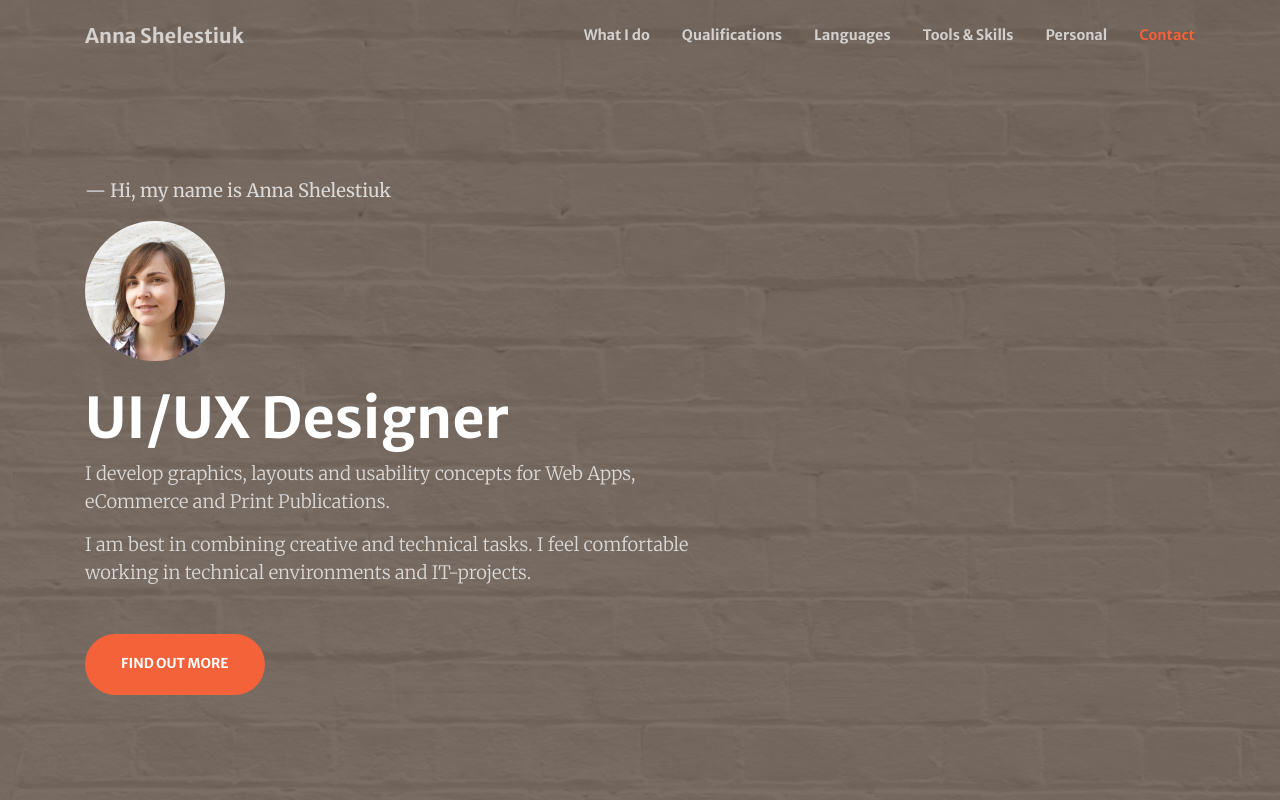
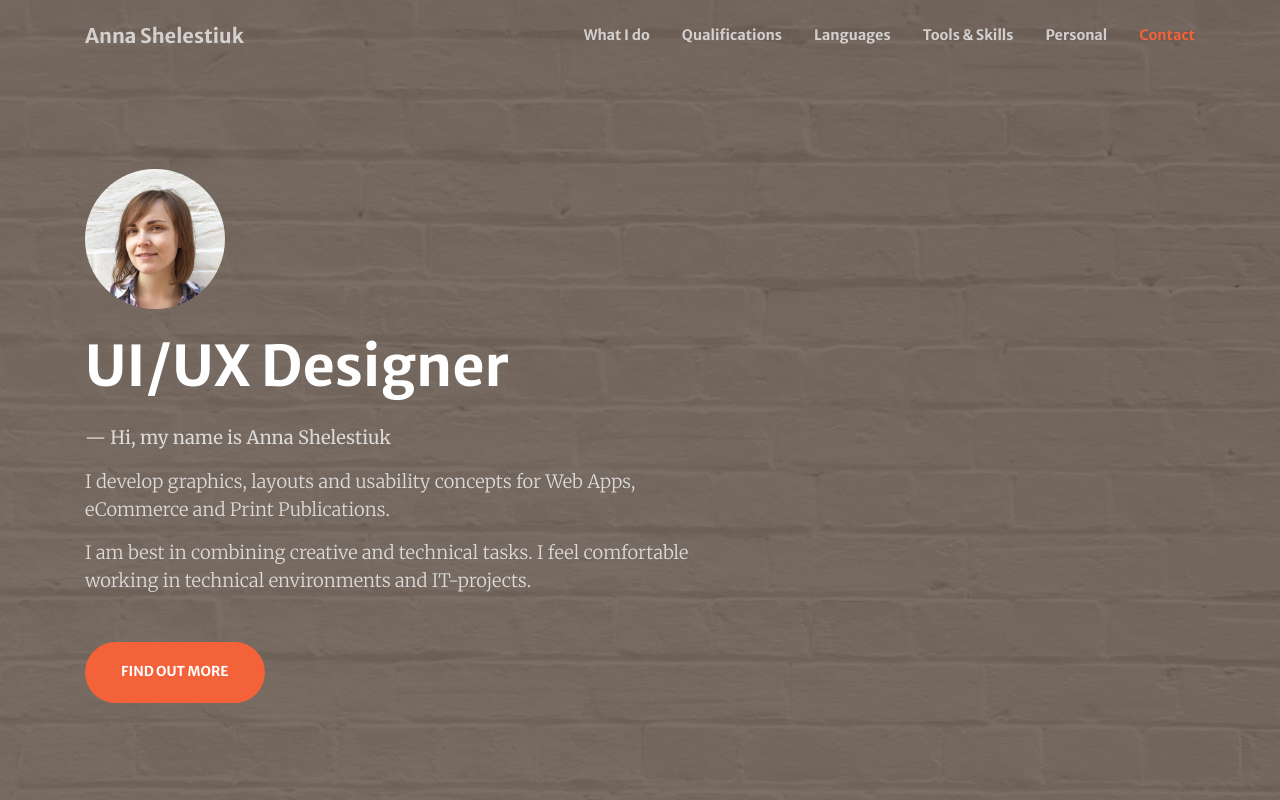
Before and after one commit to nyutash/annashel.com, a website with bundled scripts: page index.html in a window 1280 px wide. Shown: the top 800 px of the page. Built offline with nearby package versions, Linux system fonts and the light colour scheme.

Commit message:
Moved -Hi,IamAnna line under the header

```diff
--- a/index.html
+++ b/index.html
@@ -83,11 +83,11 @@
     <div class="container h-100">
       <div class="row h-100 align-items-center">
         <div class="col-lg-9 align-self-end text-white">
-            <p class="mb-3 text-white-75">&mdash;  Hi, my name is Anna Shelestiuk</p>
           <div class="mb-6"><img width="140px"  src="img/anna-shelestiuk.jpg" class="circle mb-6" alt="Anna Shelestiuk"><br>&nbsp;</div>
-          <h1 class="text-white font-weight-bold">UI/UX Designer</h1>
+          <h1 class="text-white font-weight-bold mb-4">UI/UX Designer</h1>
         </div>
         <div class="col-lg-7 col-md-8 align-self-baseline">
+          <p class="mb-3 text-white-75">&mdash;  Hi, my name is Anna Shelestiuk</p>
           <p class="text-white-75 font-weight-light">I develop graphics, layouts and usability concepts for Web Apps, eCommerce and Print Publications. </p>
 <p class="text-white-75 font-weight-light mb-5">
 I am best in combining creative and technical tasks. I feel comfortable working in technical environments and IT-projects.
```
